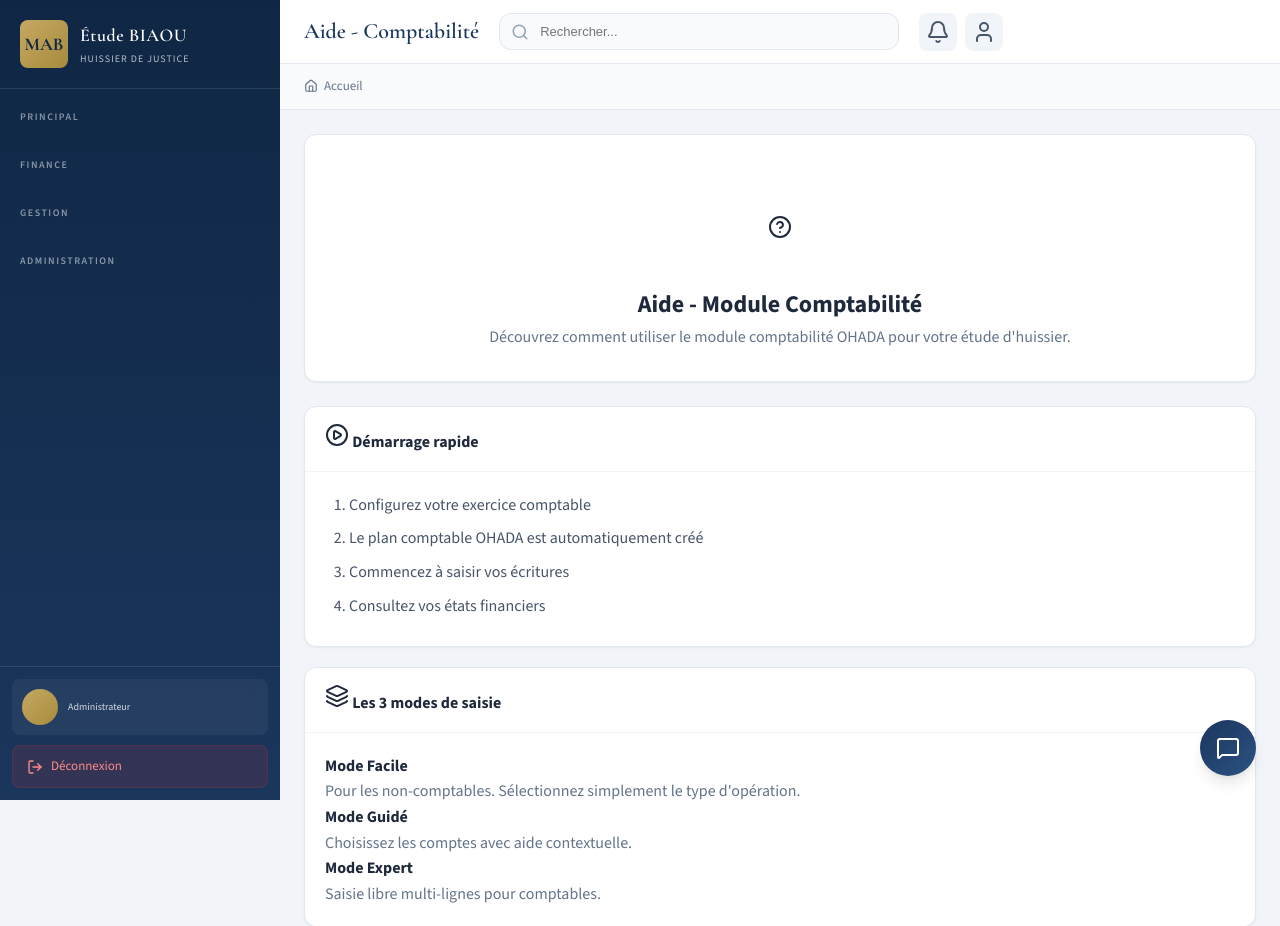
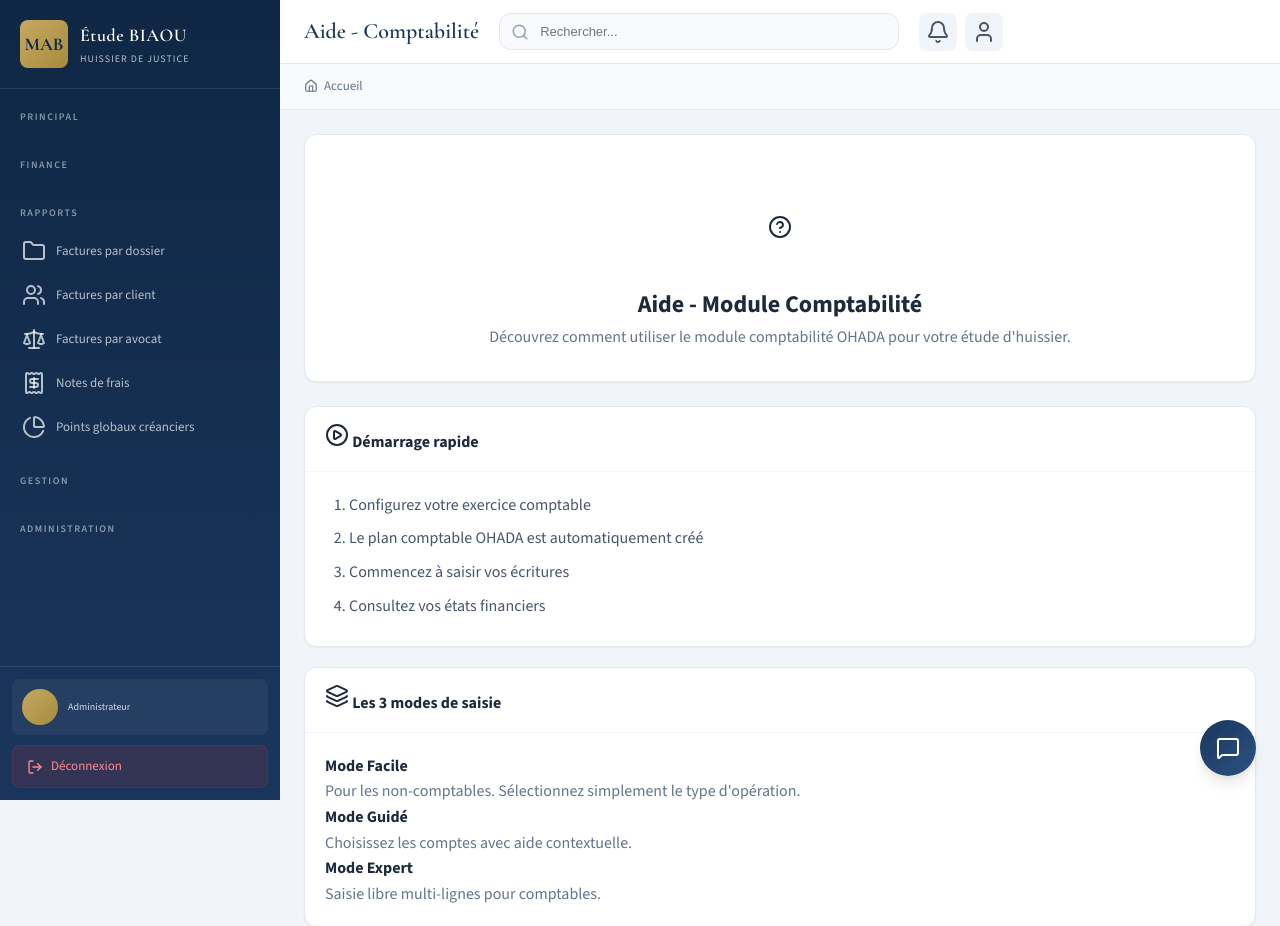
Before and after one commit to Arnaud-Biaou/gestion-etude-huissier, a Django app: page /comptabilite/aide/ in a window 1280 px wide. Shown: the top 926 px of the page. Run offline with Django 5.2, Linux system fonts and the light colour scheme.

Commit message:
Navigation - Ajouter menu Rapports (factures, notes de frais, points globaux)
Ajout d'une nouvelle section Rapports dans la sidebar avec les liens:
- Factures par dossier
- Factures par client
- Factures par avocat
- Notes de frais
- Points globaux créanciers

```diff
--- a/django_app/templates/base.html
+++ b/django_app/templates/base.html
@@ -51,6 +51,31 @@
                         </a>
                         {% endif %}
                     {% endfor %}
+                </div>
+
+                <!-- Rapports -->
+                <div class="nav-section">
+                    <div class="nav-section-title">Rapports</div>
+                    <a href="{% url 'gestion:point_factures_dossier' %}" class="nav-item {% if active_module == 'point_factures_dossier' %}active{% endif %}">
+                        <i data-lucide="folder"></i>
+                        Factures par dossier
+                    </a>
+                    <a href="{% url 'gestion:point_factures_client' %}" class="nav-item {% if active_module == 'point_factures_client' %}active{% endif %}">
+                        <i data-lucide="users"></i>
+                        Factures par client
+                    </a>
+                    <a href="{% url 'gestion:point_factures_avocat' %}" class="nav-item {% if active_module == 'point_factures_avocat' %}active{% endif %}">
+                        <i data-lucide="scale"></i>
+                        Factures par avocat
+                    </a>
+                    <a href="{% url 'gestion:point_notes_frais' %}" class="nav-item {% if active_module == 'point_notes_frais' %}active{% endif %}">
+                        <i data-lucide="receipt"></i>
+                        Notes de frais
+                    </a>
+                    <a href="{% url 'gestion:liste_points_globaux' %}" class="nav-item {% if active_module == 'points_globaux' %}active{% endif %}">
+                        <i data-lucide="pie-chart"></i>
+                        Points globaux créanciers
+                    </a>
                 </div>
 
                 <!-- Gestion -->
```
